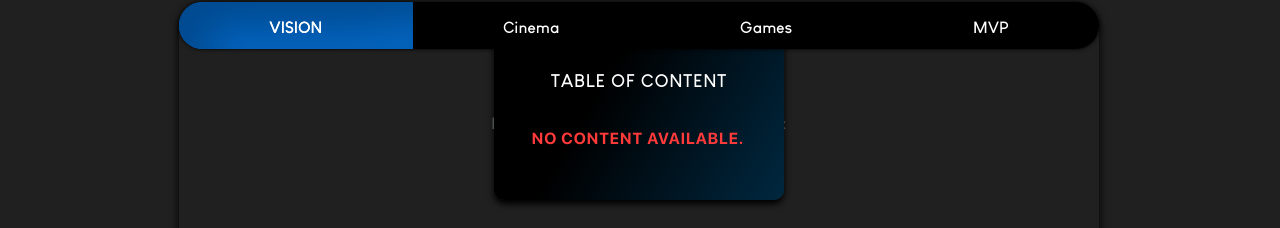
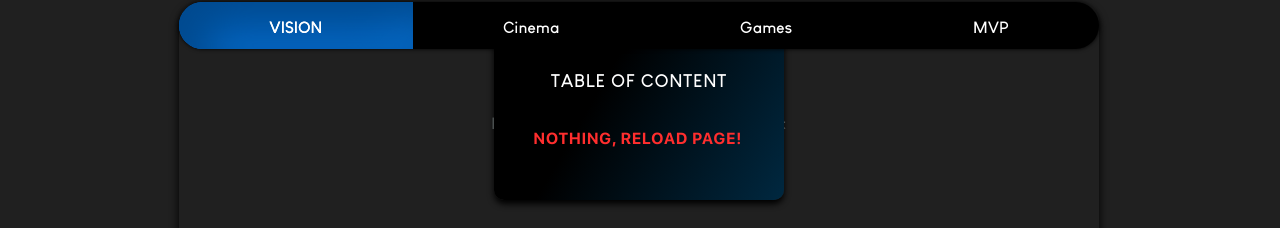
Before and after one commit to buhowski/react-typescript, a React (Create React App) app: page /vision in a window 1280 px wide. Both pictures are taken after a click on the button "Toggle Table of Contents". Shown: the part 243-471 px from the top of the page. Built offline with nearby package versions, Linux system fonts and the light colour scheme.

Commit message:
fix error msg

```diff
--- a/src/pages/startups/components/TableOfContent.scss
+++ b/src/pages/startups/components/TableOfContent.scss
@@ -315,11 +315,11 @@ $toc-hover-color: #fff;
 
 .toc-message {
 	text-align: center;
-	padding: 30px 15px;
+	padding: 30px 10px;
 	text-transform: uppercase;
 	letter-spacing: 1px;
 	font-weight: bold;
-	color: #ff3a3a;
+	color: #ff2e2e;
 }
 
 .toc-loading {
--- a/src/pages/startups/components/TableOfContent.tsx
+++ b/src/pages/startups/components/TableOfContent.tsx
@@ -67,7 +67,7 @@ const TableOfContent: React.FC<TocProps> = ({
 				<Preloader />
 			</div>
 		) : isTocOpen && !isLoadingContent && headings.length === 0 ? (
-			<p className='toc-message'>No content available.</p>
+			<p className='toc-message'>Nothing, reload page!</p>
 		) : null;
 
 	return (
```
